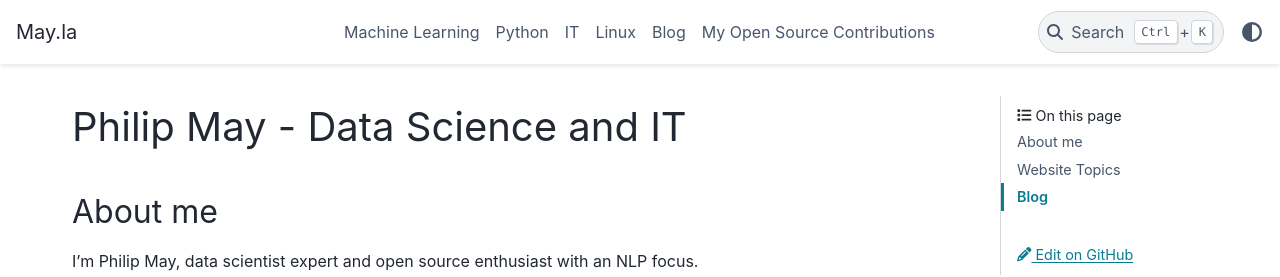
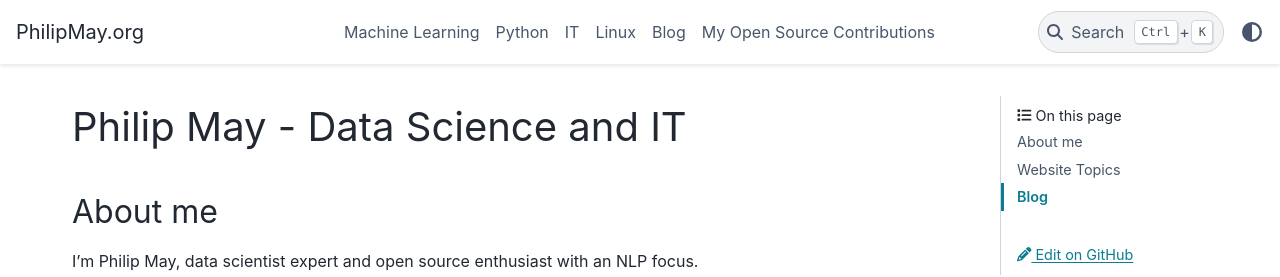
Before and after one commit to PhilipMay/PhilipMay_org, a Sphinx documentation site: the page built from source/index.md, in a window 1280 px wide. Shown: the top 277 px of the page. Built offline with Sphinx 7.4.7 and the PyData theme 0.15.4, drawn with Linux system fonts in a browser that asks for light colours.

Commit message:
Update conf.py

```diff
--- a/source/conf.py
+++ b/source/conf.py
@@ -6,8 +6,8 @@
 # -- Project information -----------------------------------------------------
 # https://www.sphinx-doc.org/en/master/usage/configuration.html#project-information
 
-project = "May.la"
-html_title = "May.la"
+project = "PhilipMay.org"
+html_title = "PhilipMay.org"
 copyright = "2020-2024 Philip May"
 author = "Philip May"
 
```
